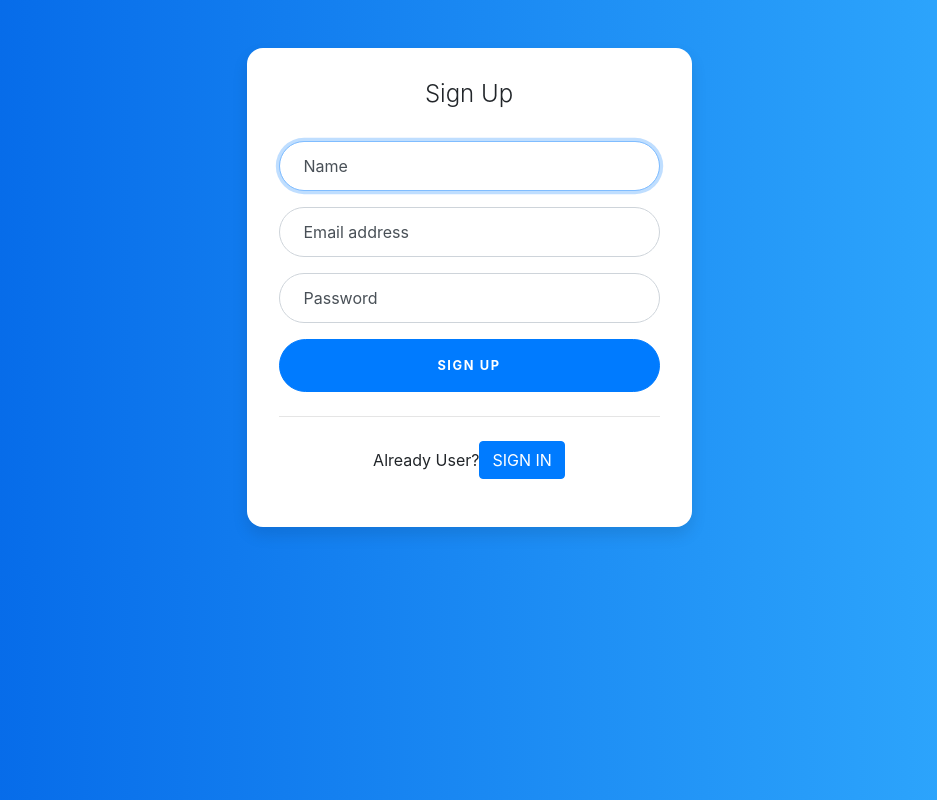
After one commit to ashwani1218/OpenMEMEs, a Flask app: page /registration in a window 1280 px wide. The commit adds this page. Shown: the whole page, without its empty margins (171-1108 px from the left). Run offline with Flask 2, Linux system fonts and the light colour scheme; some libraries are stand-ins or nearby versions.

Commit message:
Added Registration page and added navigation flow between Login and Registration

```diff
--- a/main.py
+++ b/main.py
@@ -10,4 +10,8 @@ def loginPage():
 def home():
     return "This is the Home page"
 
+@app.route("/registration")
+def registration():
+    return render_template("registration.html")
+
 app.run(host="0.0.0.0",port=8000,debug=True)
--- a/static/js/login.js
+++ b/static/js/login.js
@@ -1,3 +1,8 @@
+function toRegistration(){
+    window.location.href = "/registration"
+}
+
+
 function onSignIn(googleUser) {
     console.log("as")
     var profile = googleUser.getBasicProfile();
--- /dev/null
+++ b/static/js/registration.js
@@ -0,0 +1,3 @@
+function toLogin(){
+    window.location.href = "/"
+}
--- /dev/null
+++ b/templates/registration.html
@@ -0,0 +1,58 @@
+<!DOCTYPE html>
+<html lang="en">
+<head>
+    <meta charset="UTF-8">
+    <meta name="viewport" content="width=device-width, initial-scale=1.0">
+    <meta http-equiv="X-UA-Compatible" content="ie=edge">
+    <title>Registration</title>
+    <link rel="stylesheet" href="https://stackpath.bootstrapcdn.com/bootstrap/4.3.1/js/bootstrap.bundle.min.js">
+    <link rel="stylesheet" href="https://stackpath.bootstrapcdn.com/bootstrap/4.3.1/css/bootstrap.min.css">
+    <link rel="stylesheet" href="../static/css/login.css">
+    <link rel="stylesheet" href="https://use.fontawesome.com/releases/v5.8.2/css/all.css">
+    <script src="https://cdnjs.cloudflare.com/ajax/libs/jquery/3.4.1/jquery.slim.min.js"></script>
+    <script src="https://apis.google.com/js/platform.js" async defer></script>
+    <script src="../static/js/login.js"></script>
+    <script src="../static/js/registration.js"></script>
+
+</head>
+<body>
+    <div class="container">
+        <div class="row">
+          <div class="col-sm-9 col-md-7 col-lg-5 mx-auto">
+            <div class="card card-signin my-5">
+                <div class="card-body">
+                    <h5 class="card-title text-center">Sign Up</h5>
+                    <form class="form-signin" >
+                        <div class="form-label-group">
+                            <input type="text" id="inputName" class="form-control" placeholder="Name" required autofocus>
+                            <label for="inputName">Name</label>
+                        </div>
+
+                        <div class="form-label-group">
+                            <input type="email" id="inputEmail" class="form-control" placeholder="Email address" required autofocus>
+                            <label for="inputEmail">Email address</label>
+                        </div>
+
+                        <div class="form-label-group">
+                            <input type="password" id="inputPassword" class="form-control" placeholder="Password" required>
+                            <label for="inputPassword">Password</label>
+                        </div>
+                        <div class="form-label-group">
+                            <button class="btn btn-lg btn-primary btn-block text-uppercase" type="submit">Sign up</button>
+                        </div>
+                        <hr class="my-4">
+                    </form>
+                    <div class="form-label-group" style="display: flex; align-items: center; justify-content: center">
+                        Already User?
+                            <button class="btn  btn-primary  text-uppercase" onclick="toLogin()">
+                                Sign in
+                            </button>
+                    </div>
+                </div>
+            </div>
+          </div>
+        </div>
+    </div>
+</body>
+
+</html>
```
Also changed, not shown: templates/login.html (+12 -2 lines).
